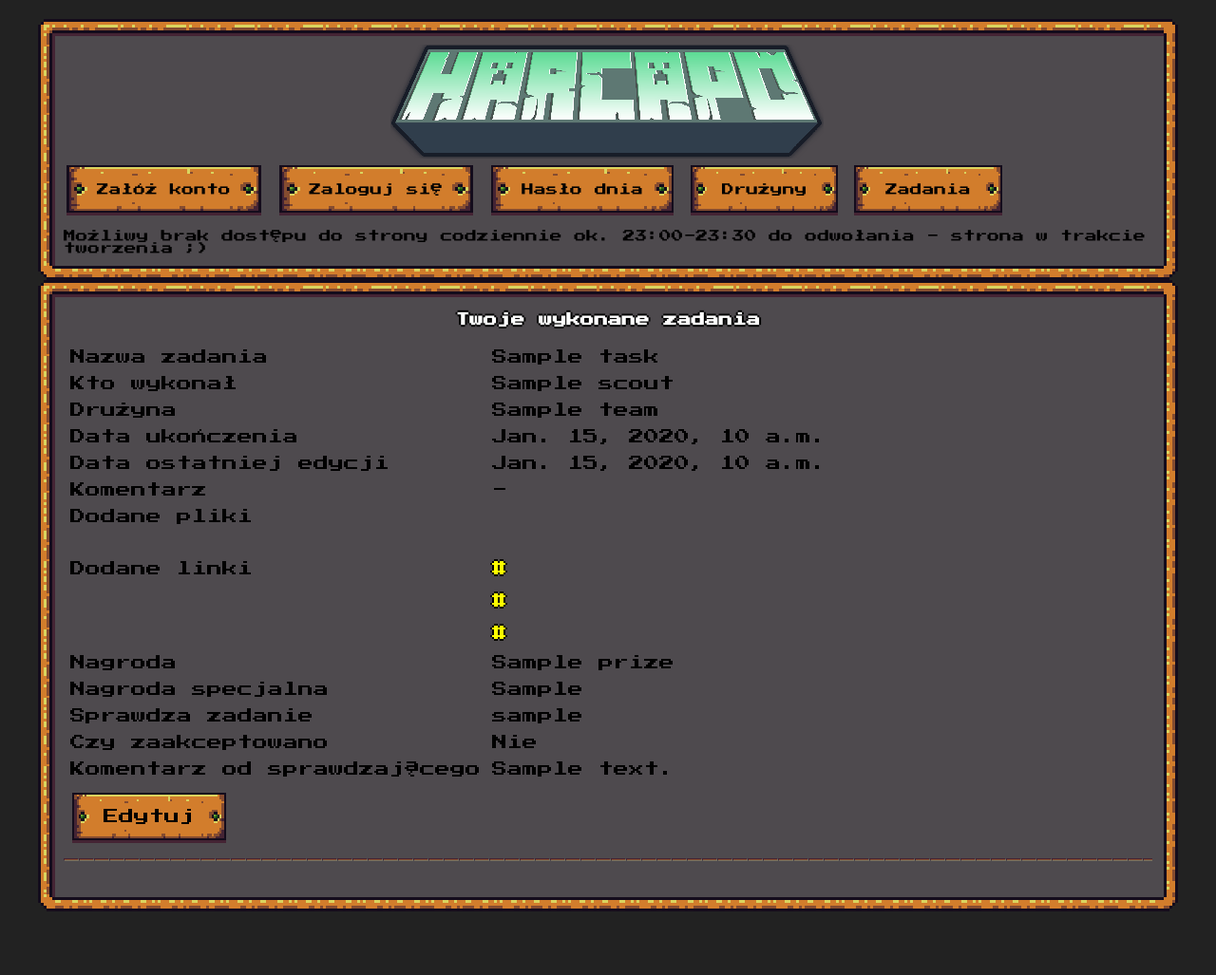
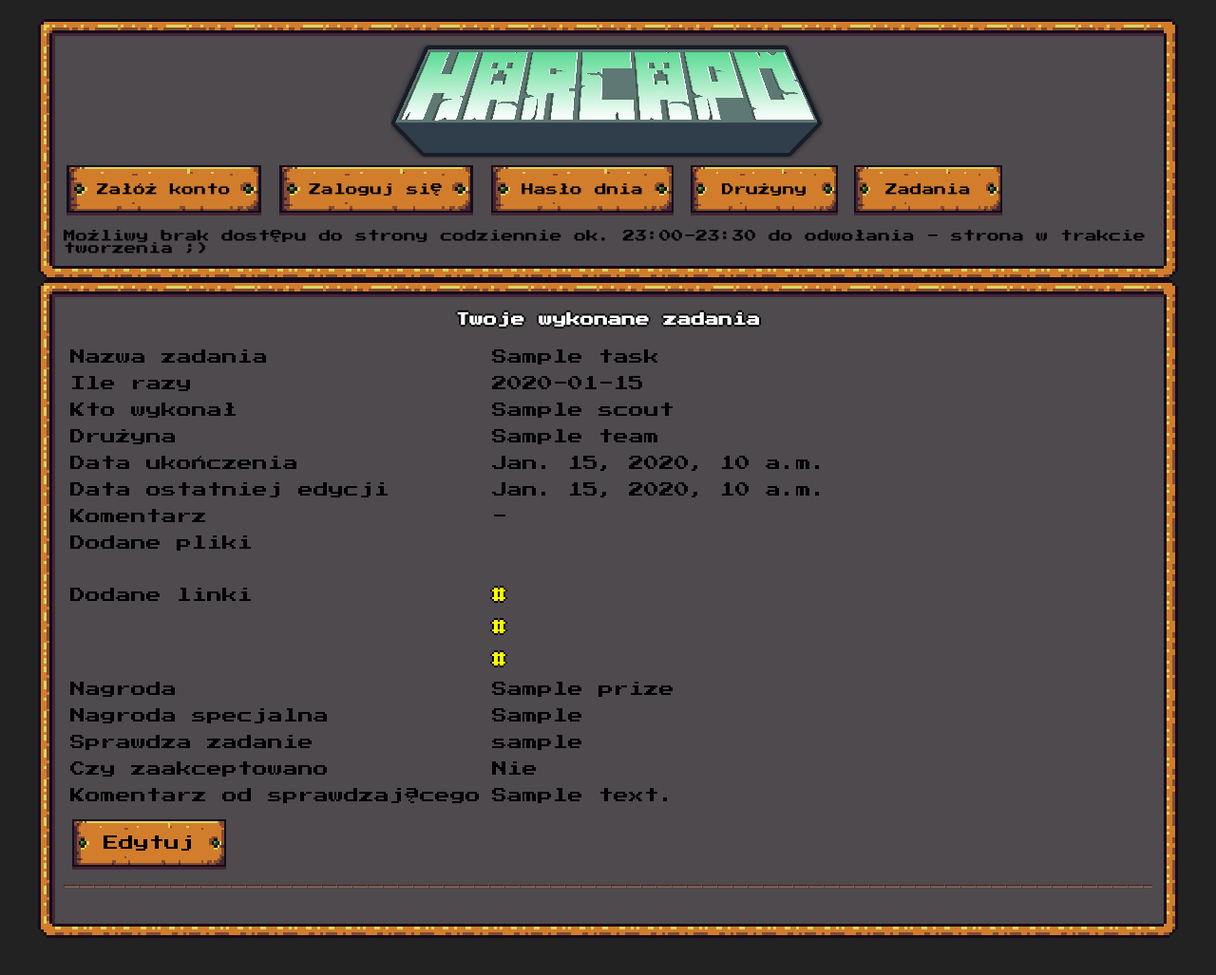
Before and after one commit to zkunik/harc_game_web, a Django app: template harc_game_web/apps/tasks/templates/tasks/list_completed_tasks.html in a window 1280 px wide. Shown: the top 1027 px of the page at 95% size. Run offline with Django 3.2, Linux system fonts and the light colour scheme; the template is opened without the code that fills it: most values are stand-ins (such as "Sample title", 1, 10 or a date in 2020).

Commit message:
Update documented_task_table.html

```diff
--- a/harc_game_web/apps/tasks/templates/tasks/documented_task_table.html
+++ b/harc_game_web/apps/tasks/templates/tasks/documented_task_table.html
@@ -1,4 +1,5 @@
 <tr><td>Nazwa zadania</td><td>{{ task.task.name }}</td></tr>
+<tr><td>Ile razy</td><td>{{ task.how_many_times }}</td></tr>
 <tr><td>Kto wykonał</td><td>{{ task.user.scout }}</td></tr>
 <tr><td>Drużyna</td><td>{{ task.user.scout.team }}</td></tr>
 <tr><td>Data ukończenia</td><td>{{ task.date_completed }}</td></tr>
```
